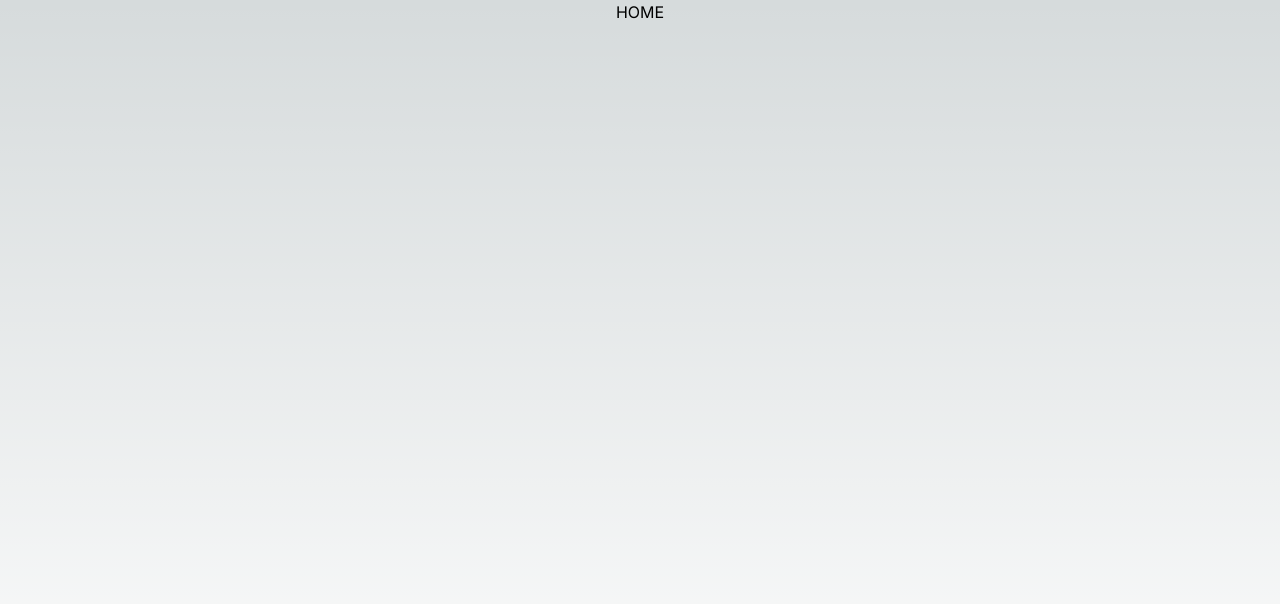
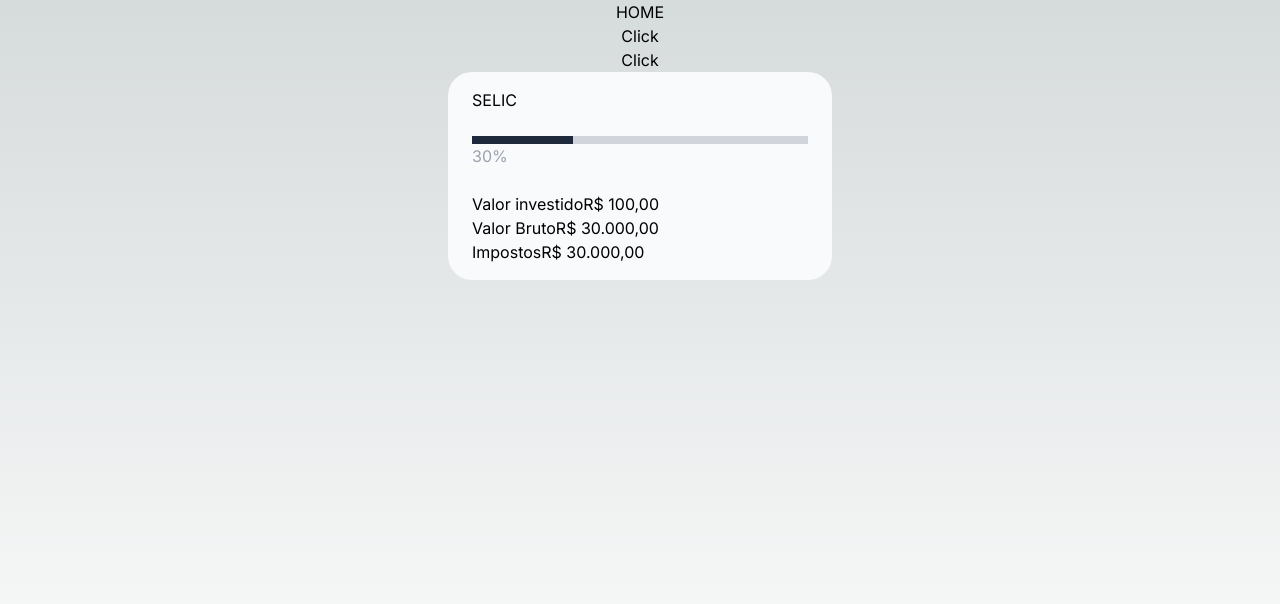
Before and after one commit to stembrino/next-income-calculator-tool, a Next.js app: page / in a window 1280 px wide. Shown: the top 604 px of the page. Built offline with nearby package versions, Linux system fonts and the light colour scheme.

Commit message:
develop card component

```diff
--- a/src/app/calculator/_components/CalculatorArea/CalculatorArea.tsx
+++ b/src/app/calculator/_components/CalculatorArea/CalculatorArea.tsx
@@ -1,4 +1,4 @@
-import { useFinancialIndicators } from '@/app/calculator/_contexts/FinancialIndicatorsContext';
+import { useFinancialIndicators } from '@/contexts/FinancialIndicatorsContext';
 import React, { FC } from 'react';
 
 const CalculatorArea: FC = ({ }) => {
--- /dev/null
+++ b/src/app/calculator/_components/Stateless/Card/Card.tsx
@@ -0,0 +1,33 @@
+import React, { FC } from 'react';
+import PercentageBar from './PercentageBar/PercentageBar';
+import Tag from './Tag/Tag';
+
+type CardProps = {
+  title: string;
+  percentage: number;
+
+}
+
+const Card: FC<CardProps> = ({ percentage = 50, title }) => {
+  const mock = [
+    { id: 1, label: "Valor investido", value: 100 },
+    { id: 2, label: "Valor Bruto", value: 30000 },
+    { id: 3, label: "Impostos", value: 30000 }
+  ]
+
+  const Tags = mock.map((info) => <Tag key={info.id} label={info.label} value={info.value} />)
+
+  return (
+    <div className='w-96 px-6 py-4 bg-slate-50 rounded-3xl'>
+      <div>{title}</div>
+      <div className='py-6'>
+        <PercentageBar percentage={percentage} />
+      </div>
+      <div className=''>
+        {Tags}
+      </div>
+    </div>
+  );
+};
+
+export default Card;
--- /dev/null
+++ b/src/app/calculator/_components/Stateless/Card/PercentageBar/PercentageBar.tsx
@@ -0,0 +1,21 @@
+import React, { FC } from 'react';
+
+type PercentageBarProps = {
+  percentage: number
+}
+
+const PercentageBar: FC<PercentageBarProps> = ({ percentage }) => {
+  return (
+    <div>
+
+      <div className="w-full h-2 bg-gray-300 overflow-hidden">
+        <div className="h-full bg-slate-800" style={{ width: `${percentage}%` }}></div>
+      </div>
+      <span className="text- text-gray-400">
+        {percentage}%
+      </span>
+    </div>
+  );
+};
+
+export default PercentageBar;
--- /dev/null
+++ b/src/app/calculator/_components/Stateless/Card/Tag/Tag.tsx
@@ -0,0 +1,22 @@
+import React, { FC } from 'react';
+
+type TagProps = {
+  label: string;
+  value: number;
+}
+
+const Tag: FC<TagProps> = ({ label, value }) => {
+  const formattedCurrency = new Intl.NumberFormat('pt-BR', {
+    style: 'currency',
+    currency: 'BRL',
+  });
+  return (
+    <>
+      <div>
+        <span>{label}</span><span>{formattedCurrency.format(value)}</span>
+      </div>
+    </>
+  );
+};
+
+export default Tag;
--- a/src/app/calculator/page.tsx
+++ b/src/app/calculator/page.tsx
@@ -1,5 +1,5 @@
 import { CalculatorArea } from '@/app/calculator/_components/CalculatorArea'
-import { FinancialIndicatorsProvider } from '@/app/calculator/_contexts/FinancialIndicatorsContext'
+import { FinancialIndicatorsProvider } from '@/contexts/FinancialIndicatorsContext'
 
 export default function Home() {
   return (
--- a/src/app/page.tsx
+++ b/src/app/page.tsx
@@ -1,10 +1,27 @@
+"use client"
+
 import { CalculatorArea } from '@/app/calculator/_components/CalculatorArea'
-import { FinancialIndicatorsProvider } from '@/app/calculator/_contexts/FinancialIndicatorsContext'
+import { FinancialIndicatorsProvider } from '@/contexts/FinancialIndicatorsContext'
+import Card from './calculator/_components/Stateless/Card/Card'
+import { useState } from 'react'
 
 export default function Home() {
+  const [counter, setCounter] = useState(30)
+
+  const handleOnCLick = () => {
+    setCounter((state) => state += 10)
+  }
+  const handleOnCLick02 = () => {
+    setCounter((state) => state -= 10)
+  }
+
   return (
     <main className="flex flex-col items-center min-h-screen">
       HOME
+      <button onClick={handleOnCLick}>Click</button>
+      <button onClick={handleOnCLick02}>Click</button>
+      <Card title='SELIC' percentage={counter} /> {/* Adjust this value */}
+
     </main>
   )
 }
```
Also changed, not shown: src/app/globals.css (+2 -5 lines), src/contexts/FinancialIndicatorsContext.tsx (renamed from src/app/calculator/_contexts/FinancialIndicatorsContext.tsx).
